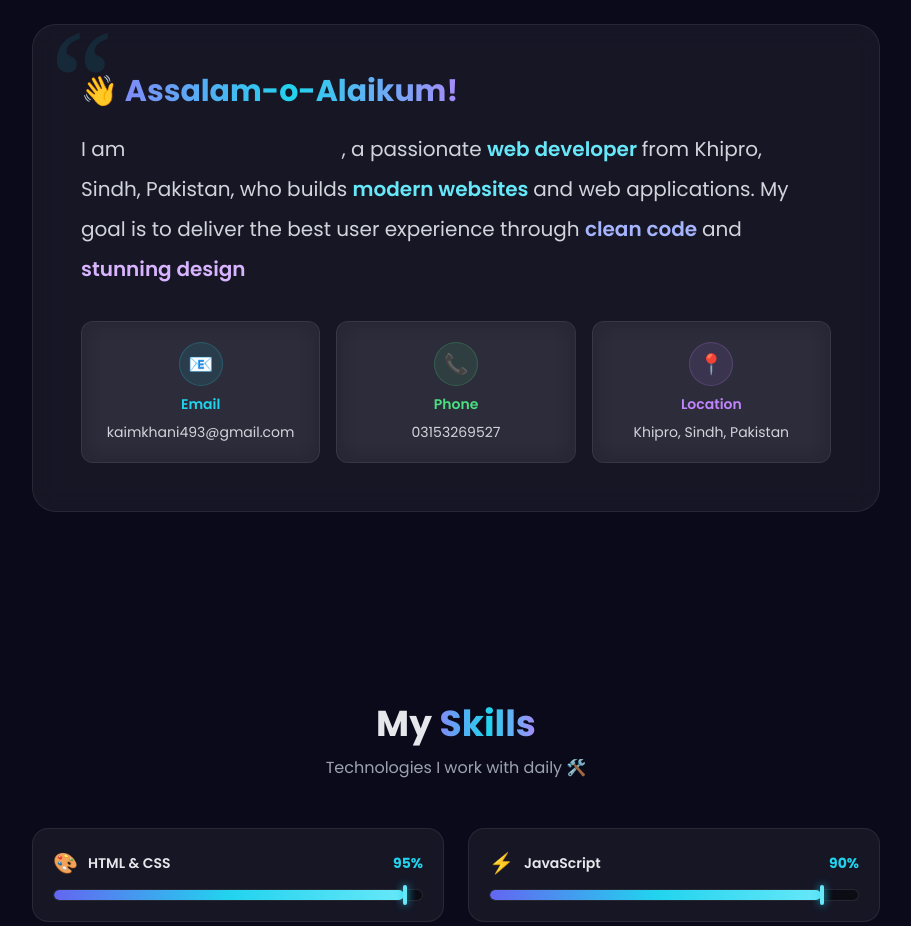
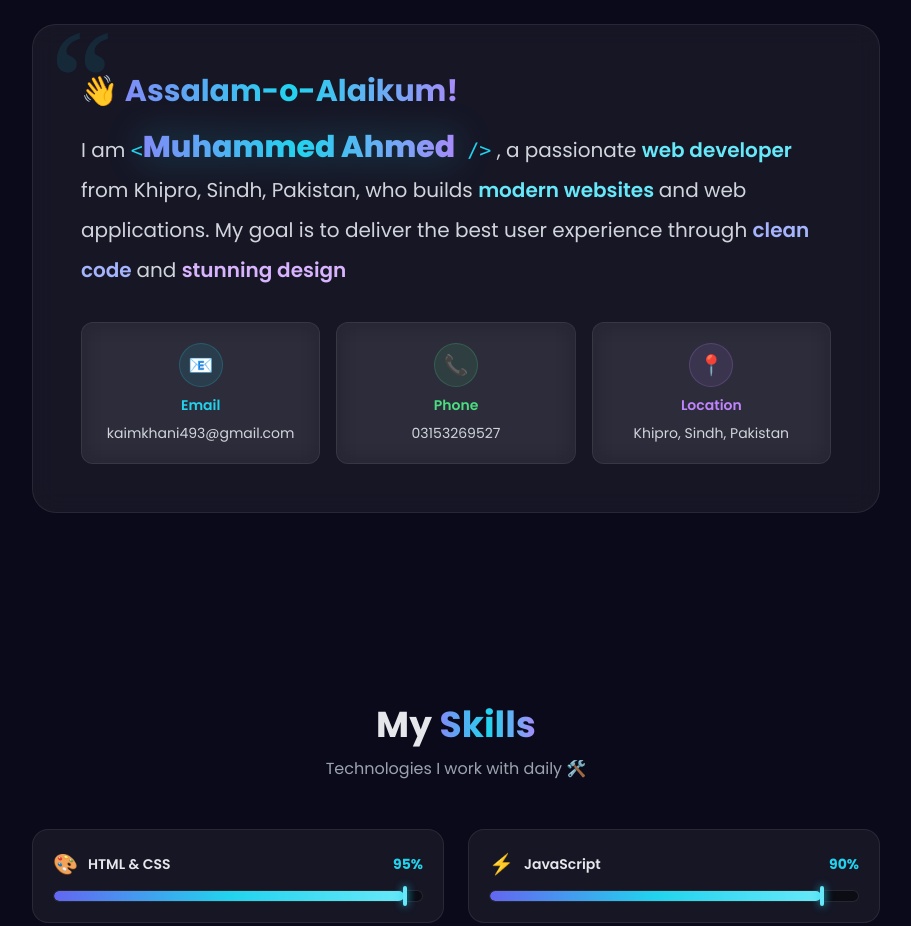
Before and after one commit to hoorkaimi786-lab/M.AHMED-PROFILO, a Next.js app: page / in a window 1280 px wide. Shown: the part 960-1886 px from the top of the page, without its empty margins (184-1095 px from the left). Built offline with nearby package versions, Linux system fonts and the light colour scheme.

Commit message:
About: highlight name with code-style brackets and glow

```diff
--- a/app/page.jsx
+++ b/app/page.jsx
@@ -173,7 +173,7 @@ function SkillCard({ skill, index, active }) {
 
 const aboutSegments = [
   { text: "I am", style: "" },
-  { text: "Muhammed Ahmed", style: "gradient-text font-bold" },
+  { text: "Muhammed Ahmed", name: true },
   { text: ", a passionate", style: "" },
   { text: "web developer", style: "text-cyan-300 font-semibold" },
   {
@@ -192,28 +192,43 @@ const aboutSegments = [
 
 function AnimatedWords({ visible }) {
   let i = 0;
-  return (
-    <>
-      {aboutSegments.map((seg, si) => (
-        <span key={si} className={seg.style}>
-          {seg.text.split(" ").map((w) => {
-            const delay = i++ * 35;
-            return (
+  const wordAnim = (extra) => (
     <span
-                key={`${si}-${delay}`}
       className={`inline-block transition-all duration-500 ${
         visible
           ? "opacity-100 translate-y-0 blur-0"
           : "opacity-0 translate-y-3 blur-[2px]"
       }`}
-                style={{ transitionDelay: `${delay}ms` }}
+      style={{ transitionDelay: `${i++ * 35}ms` }}
     >
-                {w}&nbsp;
+      {extra}
+    </span>
+  );
+  return (
+    <>
+      {aboutSegments.map((seg, si) => {
+        if (seg.name) {
+          return (
+            <span key={si} className="whitespace-nowrap">
+              {wordAnim(
+                <>
+                  <span className="font-mono text-cyan-400">&lt;</span>
+                  <span className="gradient-text font-extrabold text-2xl md:text-3xl drop-shadow-[0_0_18px_rgba(34,211,238,0.35)]">
+                    {seg.text}
+                  </span>
+                  <span className="font-mono text-cyan-400">&nbsp;/&gt;</span>
+                </>
+              )}
+              &nbsp;
+            </span>
+          );
+        }
+        return (
+          <span key={si} className={seg.style}>
+            {seg.text.split(" ").map((w) => wordAnim(`${w}\u00A0`))}
           </span>
         );
       })}
-        </span>
-      ))}
     </>
   );
 }
```
Lines whose indentation alone changed are shown as unchanged.
